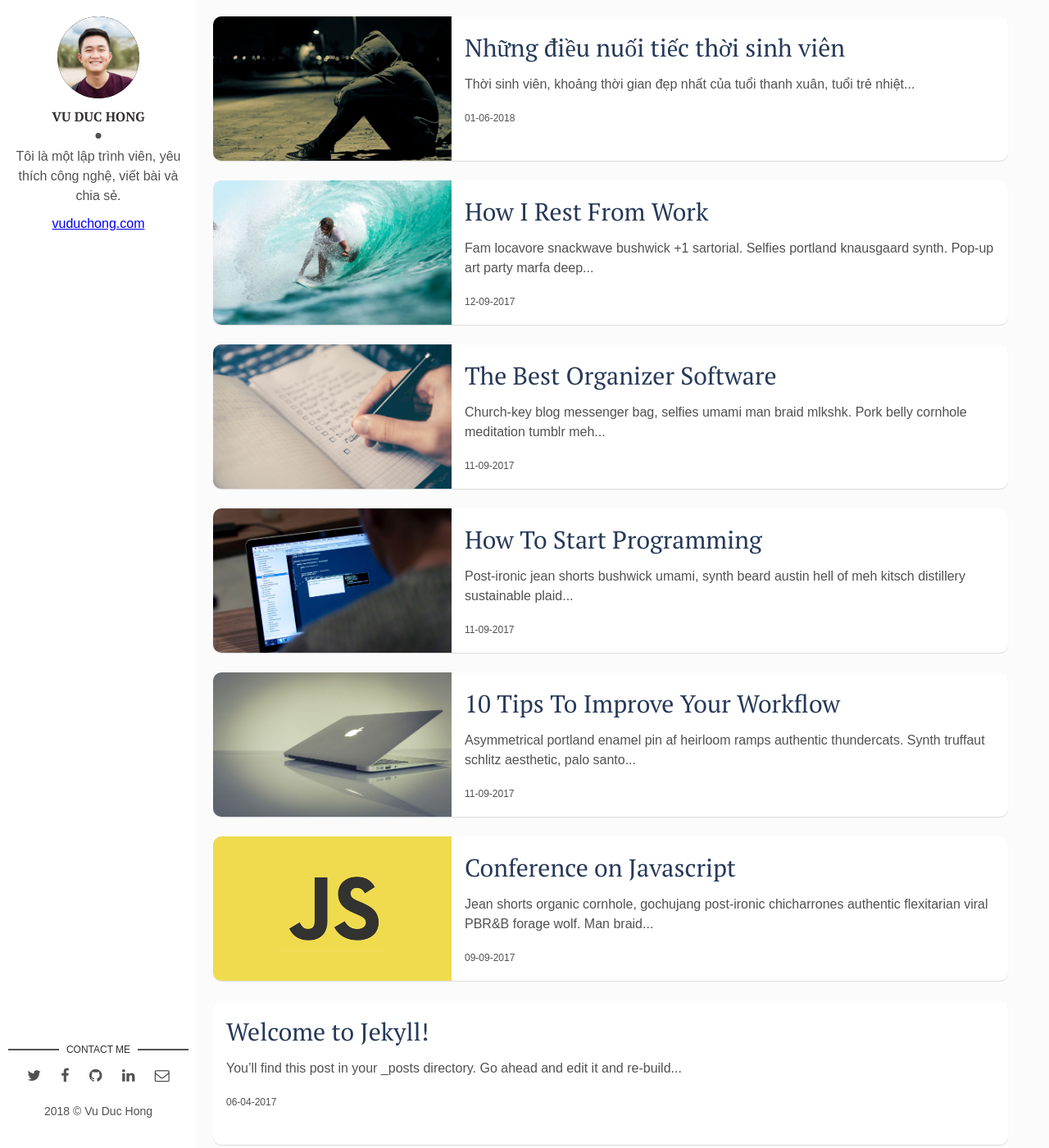
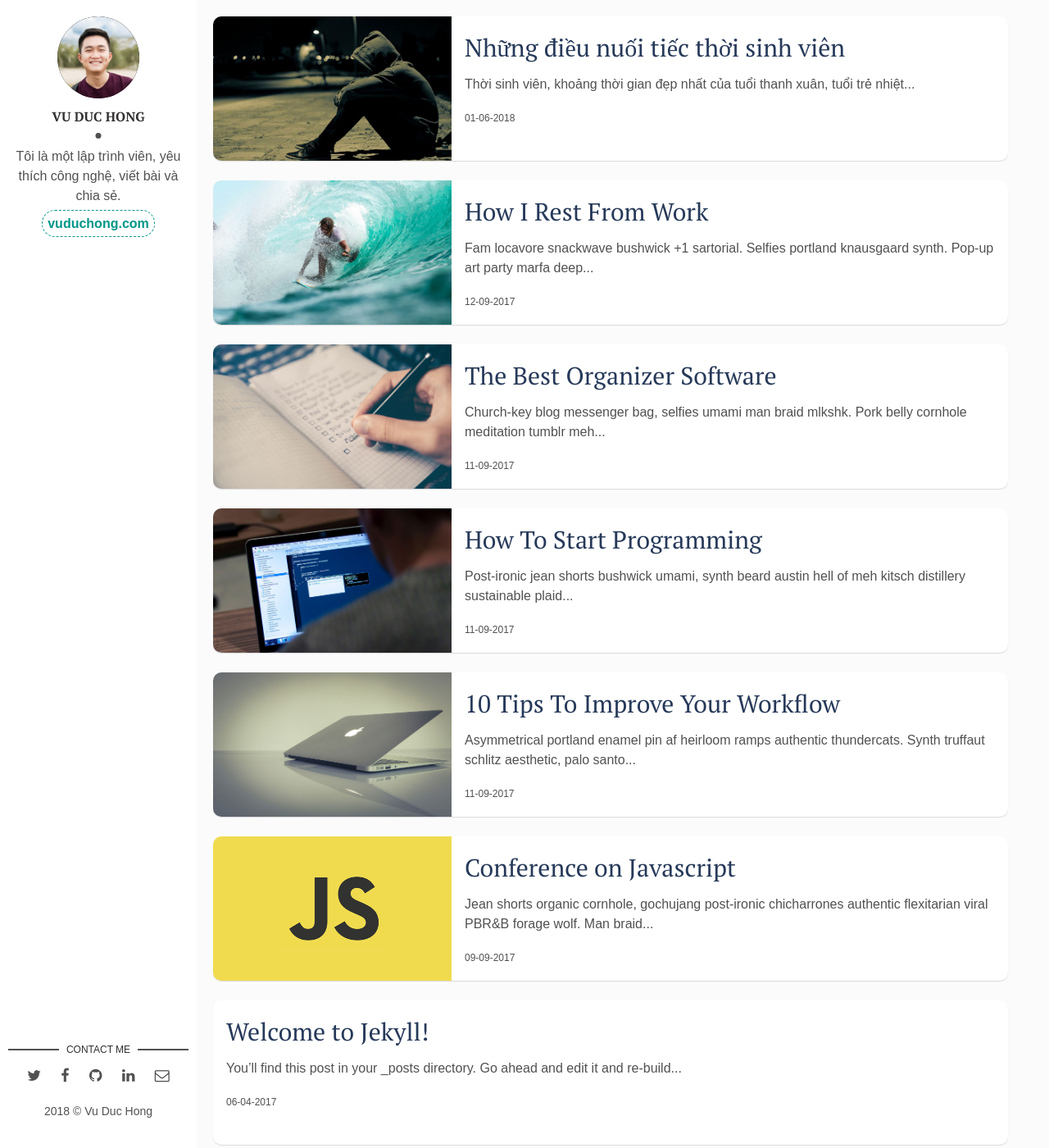
Before and after one commit to tinhyeucongnghe/tinhyeucongnghe.github.io, a Jekyll site: the page built from index.html, in a window 1280 px wide and 1400 px high. Shown: the whole window at 82% size. Built offline with Jekyll 4.4.1, drawn with Linux system fonts in a browser that asks for light colours; the list of posts is cut into pages by our own code.

Commit message:
edit css

```diff
--- a/_layouts/main.html
+++ b/_layouts/main.html
@@ -10,7 +10,7 @@ layout: default
       </div>
       <div class="author-name">{{site.author}}</div>
       <p>{{site.about-author}}</p>
-      <a href="http://vuduchong.com">vuduchong.com</a>
+      <a href="http://vuduchong.com" class="redirect-link">vuduchong.com</a>
     </div>
   </header> <!-- End Header -->
   <footer>
--- a/assets/css/main.css
+++ b/assets/css/main.css
@@ -988,3 +988,19 @@ img {
     margin-left: auto;
     display: block;
 }
+
+.redirect-link {
+    text-decoration: none;
+    font-weight: bold;
+    color: #009688;
+    border: 1px solid #009688;
+    border-style: dashed;
+    padding: 3%;
+    border-radius: 16px;
+    transition: all 0.2s
+}
+
+.redirect-link:hover {
+    color: #f60;
+    border: 1px solid #f60;
+}
```
